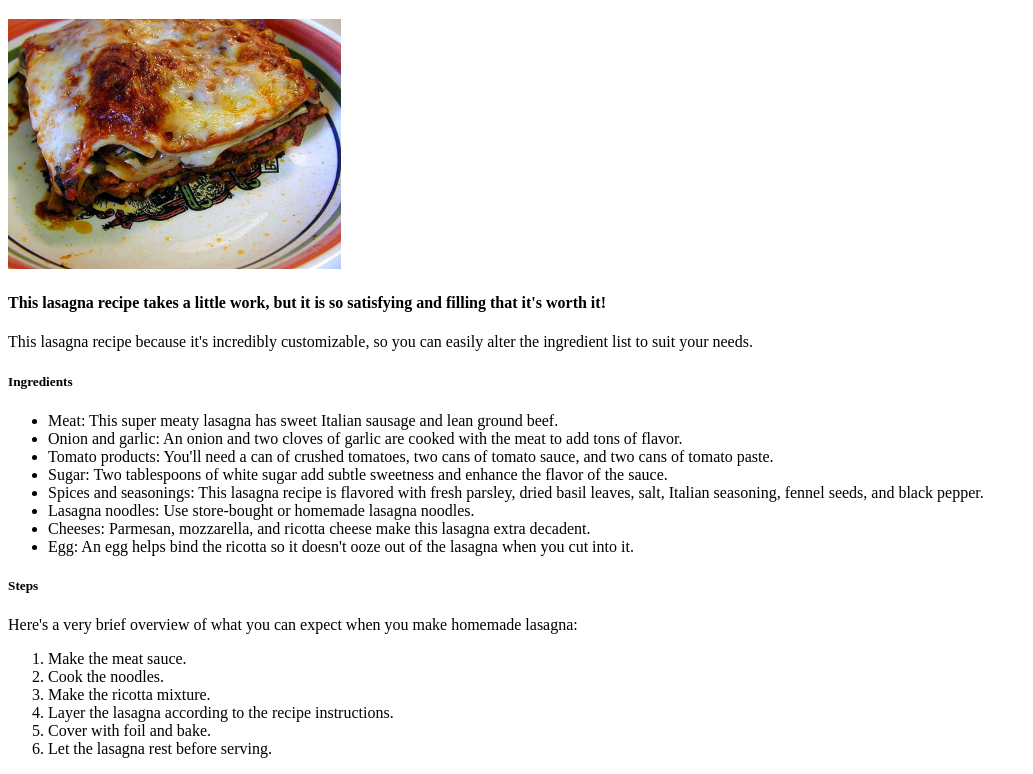
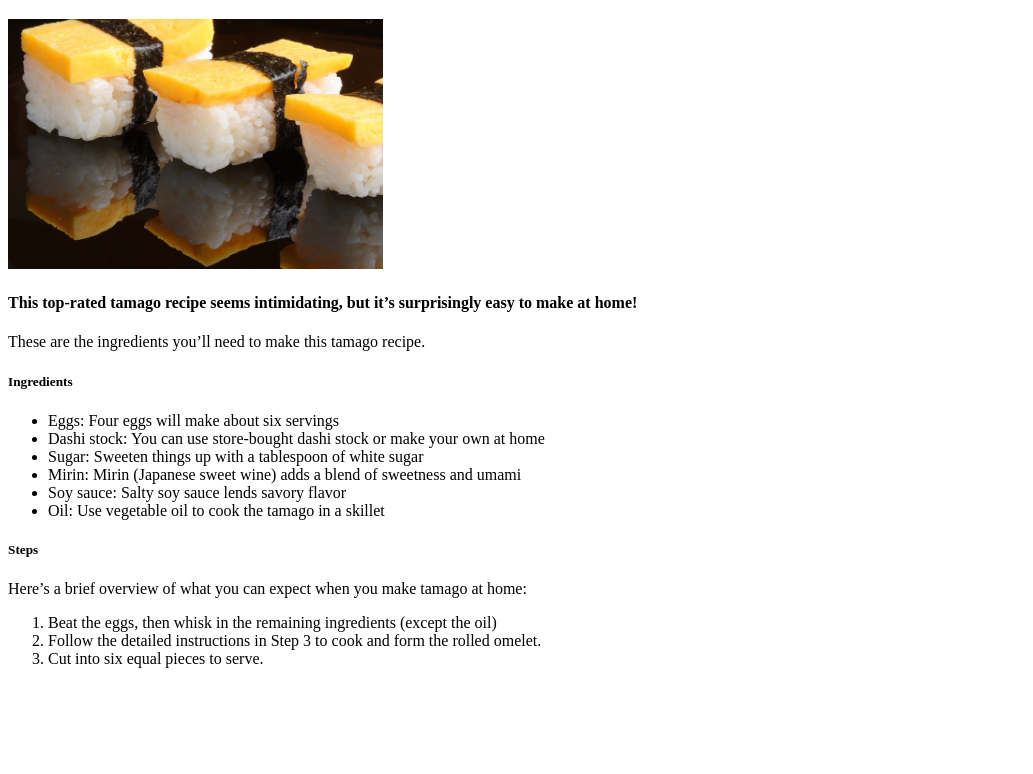
Before and after one commit to timothydlw/odin-recipes, a plain HTML site: page recipes/tamago.html in a window 1280 px wide. Shown: the part 87-861 px from the top of the page, without its empty margins (0-1033 px from the left). After the commit the page ends 800 px from the top, so only its background shows below. Drawn offline with Linux system fonts and the light colour scheme.

Commit message:
Finalize custom content for different recipe pages

```diff
--- a/recipes/tamago.html
+++ b/recipes/tamago.html
@@ -8,30 +8,25 @@
 <body>
     <a href="../index.html">Home</a>
     <h1>Tamago</h1>
-    <img src="../img/lasagna.jpeg" alt="a picture of lasagna" height="250">
-    <h4>This lasagna recipe takes a little work, but it is so satisfying and filling that it's worth it!</h4>
+    <img src="../img/tamago.jpg" alt="a picture of tamago" height="250">
+    <h4>This top-rated tamago recipe seems intimidating, but it’s surprisingly easy to make at home! </h4>
     <p>
-        This lasagna recipe because it's incredibly customizable, so you can easily alter the ingredient list to suit your needs.
+        These are the ingredients you’ll need to make this tamago recipe.
         <h5>Ingredients</h5>
         <ul>
-            <li>Meat: This super meaty lasagna has sweet Italian sausage and lean ground beef.</li>
-            <li>Onion and garlic: An onion and two cloves of garlic are cooked with the meat to add tons of flavor.</li>
-            <li>Tomato products: You'll need a can of crushed tomatoes, two cans of tomato sauce, and two cans of tomato paste.</li>
-            <li>Sugar: Two tablespoons of white sugar add subtle sweetness and enhance the flavor of the sauce.</li>
-            <li>Spices and seasonings: This lasagna recipe is flavored with fresh parsley, dried basil leaves, salt, Italian seasoning, fennel seeds, and black pepper.</li>
-            <li>Lasagna noodles: Use store-bought or homemade lasagna noodles.</li>
-            <li>Cheeses: Parmesan, mozzarella, and ricotta cheese make this lasagna extra decadent.</li>
-            <li>Egg: An egg helps bind the ricotta so it doesn't ooze out of the lasagna when you cut into it.</li>
+            <li>Eggs: Four eggs will make about six servings</li>
+            <li>Dashi stock: You can use store-bought dashi stock or make your own at home</li>
+            <li>Sugar: Sweeten things up with a tablespoon of white sugar</li>
+            <li>Mirin: Mirin (Japanese sweet wine) adds a blend of sweetness and umami</li>
+            <li>Soy sauce: Salty soy sauce lends savory flavor</li>
+            <li>Oil: Use vegetable oil to cook the tamago in a skillet</li>
         </ul>
         <h5>Steps</h5>
-        Here's a very brief overview of what you can expect when you make homemade lasagna:
+        Here’s a brief overview of what you can expect when you make tamago at home:
         <ol>
-            <li>Make the meat sauce.</li>
-            <li>Cook the noodles.</li>
-            <li>Make the ricotta mixture.</li>
-            <li>Layer the lasagna according to the recipe instructions.</li>
-            <li>Cover with foil and bake.</li>
-            <li>Let the lasagna rest before serving.</li>
+            <li>Beat the eggs, then whisk in the remaining ingredients (except the oil)</li>
+            <li>Follow the detailed instructions in Step 3 to cook and form the rolled omelet.</li>
+            <li>Cut into six equal pieces to serve.</li>
         </ol>
     </p>
 </body>
```
